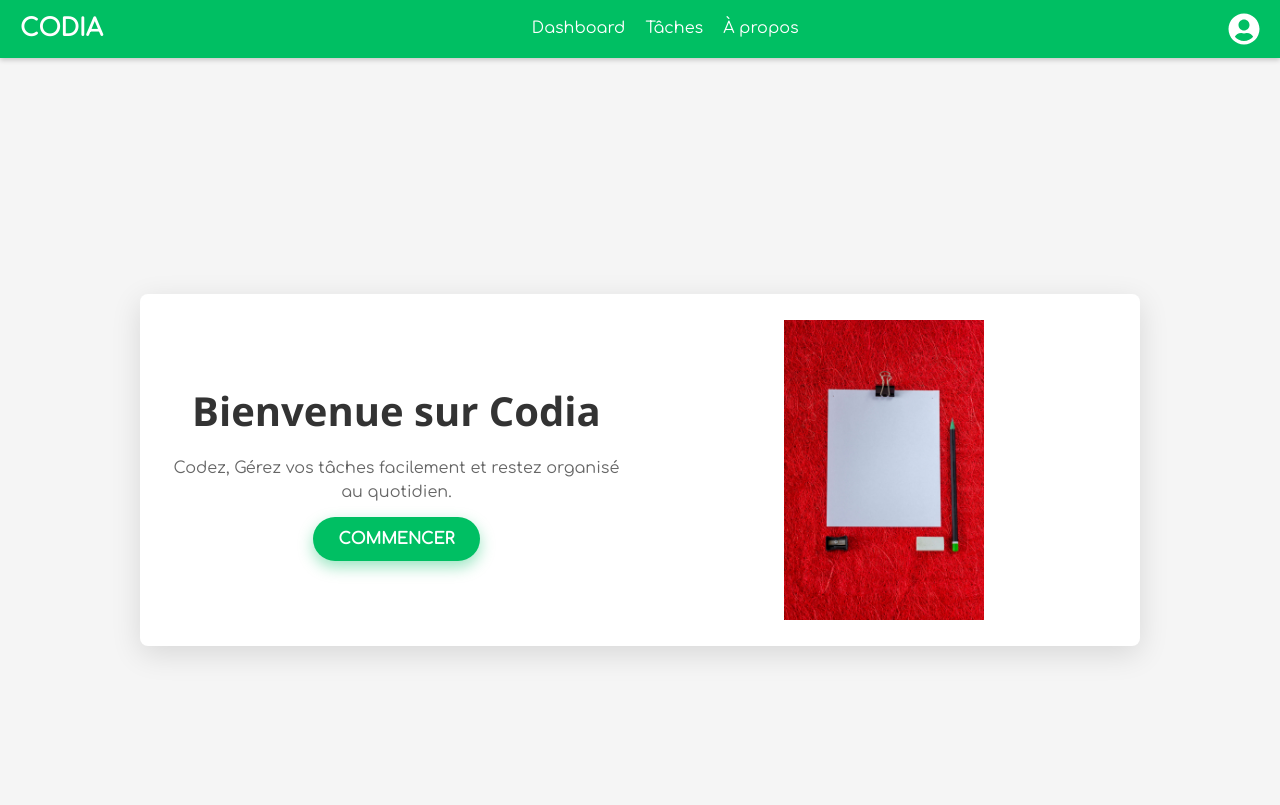
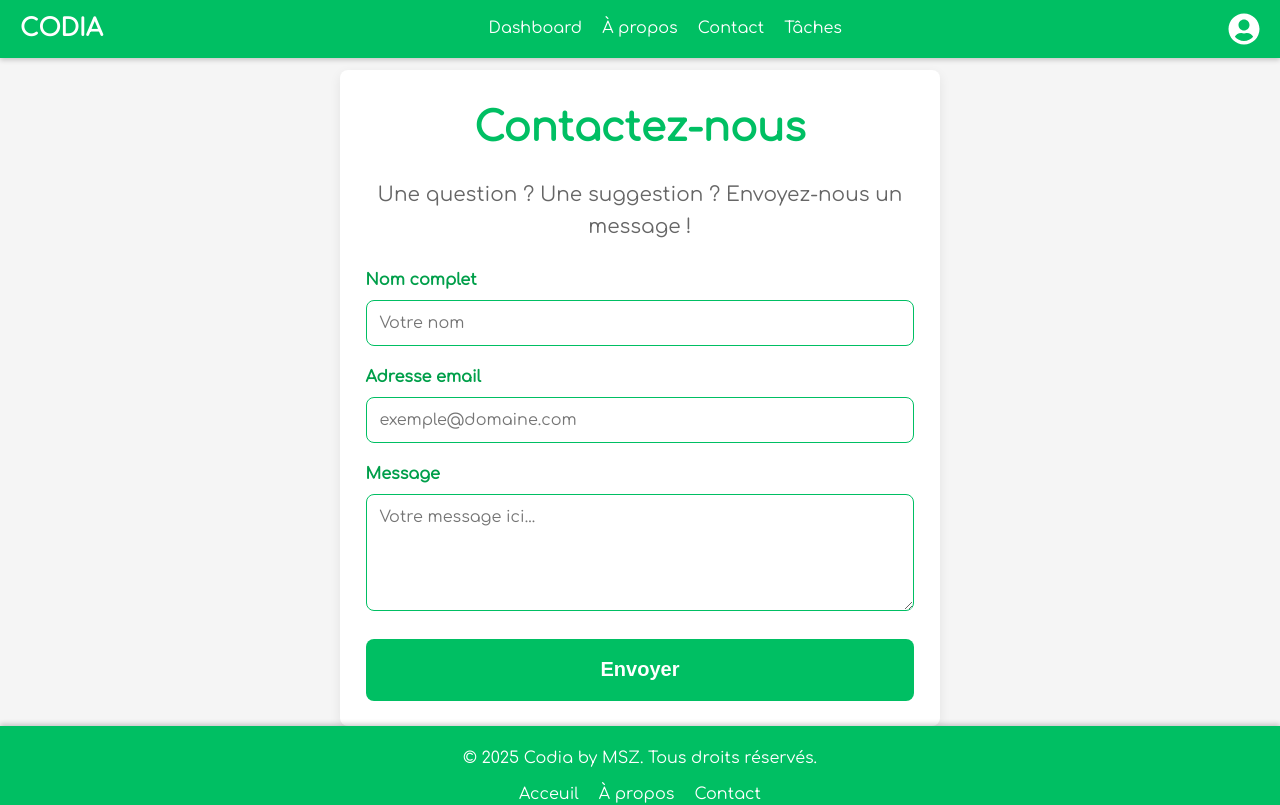
Before and after one commit to medix91/codia, a React (Vite) app: page /contact in a window 1280 px wide. Before the commit this address led to /. Shown: the top 805 px of the page. Built offline with nearby package versions, Linux system fonts and the light colour scheme; no server answers.

Commit message:
ajout des pages a propos contact et profile

```diff
--- a/src/components/Layout/Navbar/Navbar.jsx
+++ b/src/components/Layout/Navbar/Navbar.jsx
@@ -50,8 +50,10 @@ export default function Navbar() {
 
         <div ref={menuRef} className={`nav-links ${isOpen ? "open" : ""}`}>
           <Link to="/dashboard" onClick={() => setIsOpen(false)}>Dashboard</Link>
+          <Link to="/about" onClick={() => setIsOpen(false)}>À propos</Link>
+          <Link to="/contact" onClick={() => setIsOpen(false)}>Contact</Link>
           <Link to="/taches" onClick={() => setIsOpen(false)}>Tâches</Link>
-          <Link to="/about" onClick={() => setIsOpen(false)}>À propos</Link>
+
 
           <div className="mobile-user">
             {user ? (
@@ -77,7 +79,9 @@ export default function Navbar() {
           {user ? (
             <>
               {user.photoURL && (
-                <img src={user.photoURL} alt="Profil" className="profile-pic" />
+               <Link to="/profile">
+              <img src={user.photoURL} alt="Profil" className="profile-pic" />
+              </Link>
               )}
               <button onClick={handleLogout} className="logout-btn">Déconnexion</button>
             </>
--- /dev/null
+++ b/src/pages/Contact/Contact.css
@@ -0,0 +1,85 @@
+.contact-container {
+  max-width: 600px;
+  margin: 0 auto;
+  padding: var(--spacing-lg);
+  background-color: var(--background-color-alt);
+  border-radius: var(--border-radius);
+  box-shadow: var(--box-shadow-light);
+  font-family: var(--font-family-primary);
+  color: var(--text-color);
+}
+
+.contact-container h1 {
+  font-size: 2.5rem;
+  margin-bottom: var(--spacing-md);
+  color: var(--primary-color);
+  text-align: center;
+}
+
+.contact-container .intro {
+  font-size: var(--font-size-lg);
+  margin-bottom: var(--spacing-lg);
+  text-align: center;
+  color: var(--text-color-light);
+}
+
+.contact-form label {
+  display: block;
+  margin-bottom: var(--spacing-xs);
+  font-weight: 600;
+  color: var(--primary-color-dark);
+}
+
+.contact-form input,
+.contact-form textarea {
+  width: 100%;
+  padding: var(--spacing-sm);
+  margin-bottom: var(--spacing-md);
+  border: 1px solid var(--primary-color);
+  border-radius: var(--border-radius);
+  font-size: var(--font-size-base);
+  font-family: var(--font-family-primary);
+  transition: border-color 0.3s ease;
+}
+
+.contact-form input:focus,
+.contact-form textarea:focus {
+  outline: none;
+  border-color: var(--primary-color-dark);
+  box-shadow: 0 0 5px var(--primary-color-dark);
+}
+
+.contact-form button {
+  background-color: var(--primary-color);
+  color: var(--secondary-color);
+  padding: var(--spacing-md) var(--spacing-lg);
+  border: none;
+  border-radius: var(--border-radius);
+  cursor: pointer;
+  font-size: var(--font-size-lg);
+  font-weight: 700;
+  transition: background-color 0.3s ease;
+  width: 100%;
+}
+
+.contact-form button:hover {
+  background-color: var(--primary-color-dark);
+}
+
+.status-message {
+  margin-top: var(--spacing-md);
+  font-weight: 600;
+  color: var(--primary-color-dark);
+  text-align: center;
+}
+
+/* Responsive */
+@media (max-width: var(--breakpoint-sm)) {
+  .contact-container {
+    padding: var(--spacing-md);
+  }
+
+  .contact-container h1 {
+    font-size: 2rem;
+  }
+}
--- /dev/null
+++ b/src/pages/Contact/Contact.jsx
@@ -0,0 +1,68 @@
+import React, { useState } from "react";
+import "./Contact.css"
+export default function Contact() {
+  const [formData, setFormData] = useState({
+    name: "",
+    email: "",
+    message: ""
+  });
+
+  const [status, setStatus] = useState(null);
+
+  const handleChange = e => {
+    setFormData({ ...formData, [e.target.name]: e.target.value });
+  };
+
+  const handleSubmit = e => {
+    e.preventDefault();
+    // Ici tu peux gérer l'envoi (ex: API, Firebase, etc)
+    setStatus("Message envoyé avec succès !");
+    setFormData({ name: "", email: "", message: "" });
+  };
+
+  return (
+    <div className="contact-container">
+      <h1>Contactez-nous</h1>
+      <p className="intro">Une question ? Une suggestion ? Envoyez-nous un message !</p>
+
+      <form className="contact-form" onSubmit={handleSubmit}>
+        <label htmlFor="name">Nom complet</label>
+        <input
+          type="text"
+          id="name"
+          name="name"
+          value={formData.name}
+          onChange={handleChange}
+          required
+          placeholder="Votre nom"
+        />
+
+        <label htmlFor="email">Adresse email</label>
+        <input
+          type="email"
+          id="email"
+          name="email"
+          value={formData.email}
+          onChange={handleChange}
+          required
+          placeholder="exemple@domaine.com"
+        />
+
+        <label htmlFor="message">Message</label>
+        <textarea
+          id="message"
+          name="message"
+          rows="5"
+          value={formData.message}
+          onChange={handleChange}
+          required
+          placeholder="Votre message ici..."
+        ></textarea>
+
+        <button type="submit">Envoyer</button>
+
+        {status && <p className="status-message">{status}</p>}
+      </form>
+    </div>
+  );
+}
--- /dev/null
+++ b/src/pages/Profile/Profile.css
@@ -0,0 +1,94 @@
+.profile-container {
+  min-height: 80vh;
+  display: flex;
+  justify-content: center;
+  align-items: center;
+  background-color: var(--background-color-alt);
+  padding: var(--spacing-lg);
+  font-family: var(--font-family-primary);
+  color: var(--text-color);
+}
+
+.profile-card {
+  background-color: var(--secondary-color);
+  padding: var(--spacing-lg);
+  border-radius: var(--border-radius);
+  box-shadow: var(--box-shadow-strong);
+  max-width: 360px;
+  width: 100%;
+  text-align: center;
+  transition: transform 0.3s ease;
+}
+
+.profile-card:hover {
+  transform: translateY(-8px);
+}
+
+.profile-photo {
+  width: 120px;
+  height: 120px;
+  margin: 0 auto var(--spacing-md);
+  border-radius: 50%;
+  overflow: hidden;
+  background-color: var(--primary-color);
+  display: flex;
+  justify-content: center;
+  align-items: center;
+}
+
+.profile-photo img {
+  width: 100%;
+  height: 100%;
+  object-fit: cover;
+}
+
+.default-photo {
+  color: var(--secondary-color);
+}
+
+.profile-name {
+  font-size: 1.8rem;
+  margin-bottom: var(--spacing-xs);
+  color: var(--primary-color);
+}
+
+.profile-email {
+  font-size: 1rem;
+  margin-bottom: var(--spacing-lg);
+  color: var(--text-color-light);
+}
+
+.edit-btn {
+  background-color: var(--primary-color);
+  border: none;
+  padding: var(--spacing-sm) var(--spacing-lg);
+  border-radius: var(--border-radius);
+  color: var(--secondary-color);
+  font-weight: 600;
+  cursor: pointer;
+  display: inline-flex;
+  align-items: center;
+  font-size: 1rem;
+  transition: background-color 0.3s ease;
+}
+
+.edit-btn:hover {
+  background-color: var(--primary-color-dark);
+}
+
+/* Responsive */
+@media (max-width: var(--breakpoint-sm)) {
+  .profile-card {
+    max-width: 90%;
+    padding: var(--spacing-md);
+  }
+
+  .profile-photo {
+    width: 100px;
+    height: 100px;
+  }
+
+  .profile-name {
+    font-size: 1.5rem;
+  }
+}
--- /dev/null
+++ b/src/pages/Profile/Profile.jsx
@@ -0,0 +1,40 @@
+import React from "react";
+import { useAuth } from "../../firebase/useAuth.jsx";
+import { FaUserEdit } from "react-icons/fa";
+import "./Profile.css"
+export default function Profile() {
+  const { user } = useAuth();
+
+  if (!user) {
+    return (
+      <div className="profile-container">
+        <p>Utilisateur non connecté.</p>
+      </div>
+    );
+  }
+
+  return (
+    <div className="profile-container">
+      <div className="profile-card">
+        <div className="profile-photo">
+          {user.photoURL ? (
+            <img src={user.photoURL} alt={`${user.displayName} profil`} />
+          ) : (
+            <div className="default-photo">
+              <FaUserEdit size={60} />
+            </div>
+          )}
+        </div>
+        <h2 className="profile-name">
+          {user.displayName || "Prénom Nom"}
+        </h2>
+        <p className="profile-email">{user.email}</p>
+
+        <button className="edit-btn">
+          <FaUserEdit style={{ marginRight: "0.5rem" }} />
+          Modifier le profil
+        </button>
+      </div>
+    </div>
+  );
+}
--- a/src/routes/AppRoutes.jsx
+++ b/src/routes/AppRoutes.jsx
@@ -7,6 +7,8 @@ import Register from '../components/Auth/Register/Register';
 import ForgotPassword from '../components/Auth/ForgotPassword/ForgotPassword';
 import Dashboard from '../pages/Dashboard/Dashboard';
 import About from '../pages/About/About';
+import Contact from '../pages/Contact/Contact';
+import Profile from '../pages/Profile/Profile';
 
 // Plus tard : import ProtectedRoute, Dashboard, etc.
 
@@ -18,6 +20,8 @@ export default function AppRoutes() {
       <Route path="/register" element={<Register />} />
       <Route path="/dashboard" element={<Dashboard />} />
       <Route path="/about" element={<About />} />
+      <Route path="/contact" element={<Contact />} />
+      <Route path="/profile" element={<Profile />} />
       <Route path="/forgot-password" element={<ForgotPassword />} />
 
       {/* Exemple futur pour route protégée */}
```
